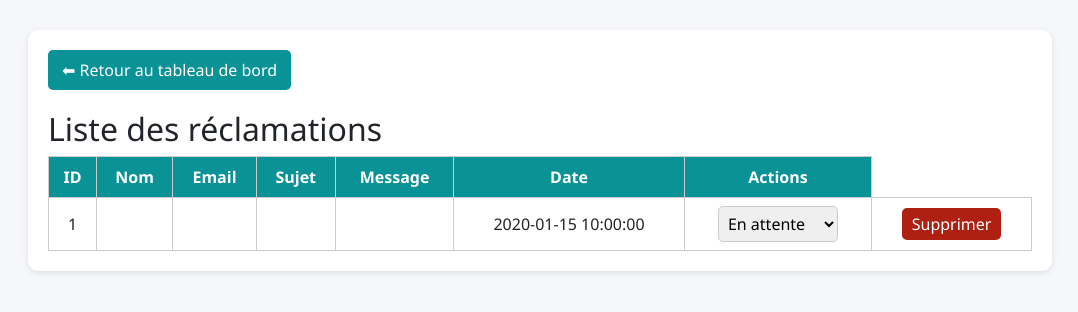
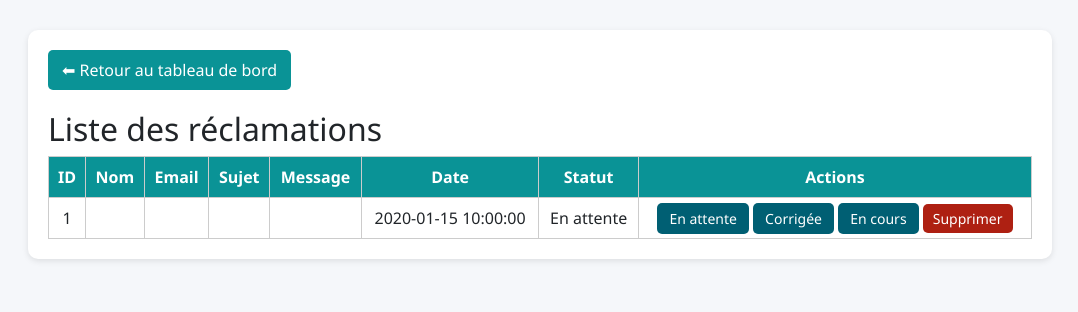
Before and after one commit to RamiHsasna/EcoSolveit, a PHP site: page /EcoSolveit/views/BackOffice/reclamations.php in a window 1280 px wide. Shown: the part 76-388 px from the top of the page, without its empty margins (100-1178 px from the left). Run offline with PHP 8.4, Linux system fonts and the light colour scheme; tables that the repository leaves empty hold one stand-in row (values such as "Sample post"); data that the repository does not hold is empty.

Commit message:
Refactor Reclamation handling and improve status management in views

```diff
--- a/controllers/ReclamationController.php
+++ b/controllers/ReclamationController.php
@@ -86,8 +86,6 @@ class ReclamationController
         }
     }
 
-
-
     public function deleteReclamation(int $id)
     {
         try {
@@ -100,6 +98,23 @@ class ReclamationController
         }
     }
 }
+
+// Handle status update from query parameters
+if (isset($_GET['id']) && isset($_GET['status'])) {
+    $id = (int)$_GET['id'];
+    $newStatus = $_GET['status'];
+
+    $controller = new ReclamationController();
+
+    try {
+        $controller->editReclamationStatus($id, $newStatus);
+        header("Location: ../views/BackOffice/reclamations.php");
+        exit();
+    } catch (Exception $e) {
+        echo "Error: " . $e->getMessage();
+    }
+}
+
 // Handle form submission
 if ($_SERVER['REQUEST_METHOD'] === 'POST') {
     // Make sure user is logged in
--- a/index.html
+++ b/index.html
@@ -353,7 +353,7 @@
             <a href="views/BackOffice/dashboard.php"> Tableau de Bord </a>
           </li>
 
-          <li><a href="#contact">Contact</a></li>
+          <li><a href="#contact">Réclamation</a></li>
         </ul>
         <i class="mobile-nav-toggle d-xl-none bi bi-list"></i>
       </nav>
--- a/models/Reclamation.php
+++ b/models/Reclamation.php
@@ -8,14 +8,14 @@ class Reclamation {
     private $email;
     private $subject;
     private $message;
-    private $statut;
+    private $statut = 'pending';
     private $date_reclamation;
 
     // Setters
     public function setId(int $v) { $this->id = $v; }
     public function setUserId(int $v) { $this->user_id = $v; }
     public function setUserName(string $v) { $this->user_name = $v; }
-    public function setEmail(string $v) { $this->email = $v; }         // ← à ajouter
+    public function setEmail(string $v) { $this->email = $v; }
     public function setSubject(string $v) { $this->subject = $v; }
     public function setMessage(string $v) { $this->message = $v; }
     public function setStatut(string $v) { $this->statut = $v; }
@@ -25,7 +25,7 @@ class Reclamation {
     public function getId() { return $this->id; }
     public function getUserId() { return $this->user_id; }
     public function getUserName() { return $this->user_name; }
-    public function getEmail() { return $this->email; }                 // ← à ajouter
+    public function getEmail() { return $this->email; }
     public function getSubject() { return $this->subject; }
     public function getMessage() { return $this->message; }
     public function getStatut() { return $this->statut; }
--- a/views/BackOffice/reclamations.php
+++ b/views/BackOffice/reclamations.php
@@ -20,6 +20,12 @@ if (isset($_GET['delete'])) {
     header("Location: Reclamations.php");
     exit();
 }
+
+$statusLabels = [
+    'pending' => 'En attente',
+    'solved' => 'Corrigée',
+    'in_progress' => 'En cours',
+];
 ?>
 
 <!DOCTYPE html>
@@ -29,16 +35,86 @@ if (isset($_GET['delete'])) {
     <title>Gestion des Réclamations</title>
     <link href="https://cdn.jsdelivr.net/npm/bootstrap@5.3.2/dist/css/bootstrap.min.css" rel="stylesheet">
     <style>
-        body { font-family: 'Segoe UI'; background: #f5f7fa; }
-        header { background: #0a9396; color: white; text-align: center; padding: 20px 0; font-size: 24px; }
-        .container { width: 80%; margin: 30px auto; background: white; padding: 20px; border-radius: 10px; box-shadow: 0 2px 6px rgba(0,0,0,0.1); }
-        table { width: 100%; border-collapse: collapse; text-align: center; }
-        th, td { border: 1px solid #ccc; padding: 8px; }
-        th { background: #0a9396; color: white; }
-        .back-btn { display: inline-block; margin-bottom: 20px; background: #0a9396; color: white; padding: 8px 14px; border-radius: 5px; text-decoration: none; }
-        .back-btn:hover { background: #94d2bd; color: #0a9396; }
-        select { width: 120px; padding: 5px; border-radius: 5px; border: 1px solid #ccc; }
-        .btn-delete { background: #ae2012; color: white; padding: 5px 10px; border-radius: 5px; text-decoration: none; }
+        body {
+            font-family: 'Segoe UI';
+            background: #f5f7fa;
+        }
+
+        header { background: #0a9396;
+            color: white;
+             text-align: center;
+             padding: 20px 0;
+             font-size: 24px;
+            }
+
+        .container { width: 80%;
+            margin: 30px auto;
+            background: white;
+            padding: 20px;
+            border-radius: 10px;
+            box-shadow: 0 2px 6px rgba(0,0,0,0.1);
+        }
+
+        table { width: 100%;
+            border-collapse: collapse;
+            text-align: center;
+        }
+
+        th, td {
+            border: 1px solid #ccc;
+            padding: 8px;
+        }
+        th { background: #0a9396;
+            color: white; }
+
+        .back-btn { display: inline-block;
+            margin-bottom: 20px;
+            background: #0a9396;
+            color: white;
+            padding: 8px 14px;
+            border-radius: 5px;
+            text-decoration: none;
+         }
+        .back-btn:hover { background: #94d2bd;
+            color: #0a9396;
+        }
+
+        select { width: 120px;
+            padding: 5px;
+            border-radius: 5px;
+            border: 1px solid #ccc;
+        }
+
+        .btn-action {
+            padding: 6px 12px;
+            border-radius: 5px;
+            border: none;
+            color: white;
+            cursor: pointer;
+            text-decoration: none;
+            font-size: 14px;
+        }
+
+        .btn-edit {
+            background-color: #0a9396;
+        }
+        .btn-edit:hover {
+            background-color: #94d2bd;
+            color: #001219;
+        }
+
+        .btn-status {
+            background-color: #005f73;
+        }
+        .btn-status:hover {
+            background-color: #0a9396;
+        }
+
+        .btn-delete { background: #ae2012;
+            color: white;
+            padding: 5px 10px;
+            border-radius: 5px;
+            text-decoration: none; }
         .btn-delete:hover { background: #9b2226; }
     </style>
 </head>
@@ -58,6 +134,7 @@ if (isset($_GET['delete'])) {
             <th>Sujet</th>
             <th>Message</th>
             <th>Date</th>
+            <th>Statut</th>
             <th>Actions</th>
         </tr>
         <tbody>
@@ -70,18 +147,12 @@ if (isset($_GET['delete'])) {
                     <td><?= htmlspecialchars($r['subject']) ?></td>
                     <td><?= htmlspecialchars($r['message']) ?></td>
                     <td><?= htmlspecialchars($r['date_reclamation']) ?></td>
+                    <td><?= htmlspecialchars($statusLabels[$r['statut']] ?? $r['statut']) ?></td>
                     <td>
-                        <form method="POST">
-                            <input type="hidden" name="reclamation_id" value="<?= $r['id'] ?>">
-                            <select name="statut" onchange="this.form.submit()">
-                                <option value="pending" <?= $r['statut']=='pending'?'selected':'' ?>>En attente</option>
-                                <option value="accepte" <?= $r['statut']=='accepte'?'selected':'' ?>>Accepté</option>
-                                <option value="refuse" <?= $r['statut']=='refuse'?'selected':'' ?>>Refusé</option>
-                            </select>
-                        </form>
-                    </td>
-                    <td>
-                        <a href="?delete=<?= $r['id'] ?>" class="btn-delete" onclick="return confirm('Voulez-vous vraiment supprimer cette réclamation ?')">Supprimer</a>
+                        <a href="/EcoSolveit/controllers/ReclamationController.php?id=<?= $r['id'] ?>&status=pending" class="btn-action btn-status">En attente</a>
+                        <a href="/EcoSolveit/controllers/ReclamationController.php?id=<?= $r['id'] ?>&status=solved" class="btn-action btn-status">Corrigée</a>
+                        <a href="/EcoSolveit/controllers/ReclamationController.php?id=<?= $r['id'] ?>&status=in_progress" class="btn-action btn-status">En cours</a>
+                        <a href="/EcoSolveit/controllers/ReclamationController.php?delete=<?= $r['id'] ?>" class="btn-action btn-delete" onclick="return confirm('Voulez-vous vraiment supprimer cette réclamation ?')">Supprimer</a>
                     </td>
                 </tr>
             <?php endforeach; ?>
```
Lines whose indentation alone changed are shown as unchanged.
